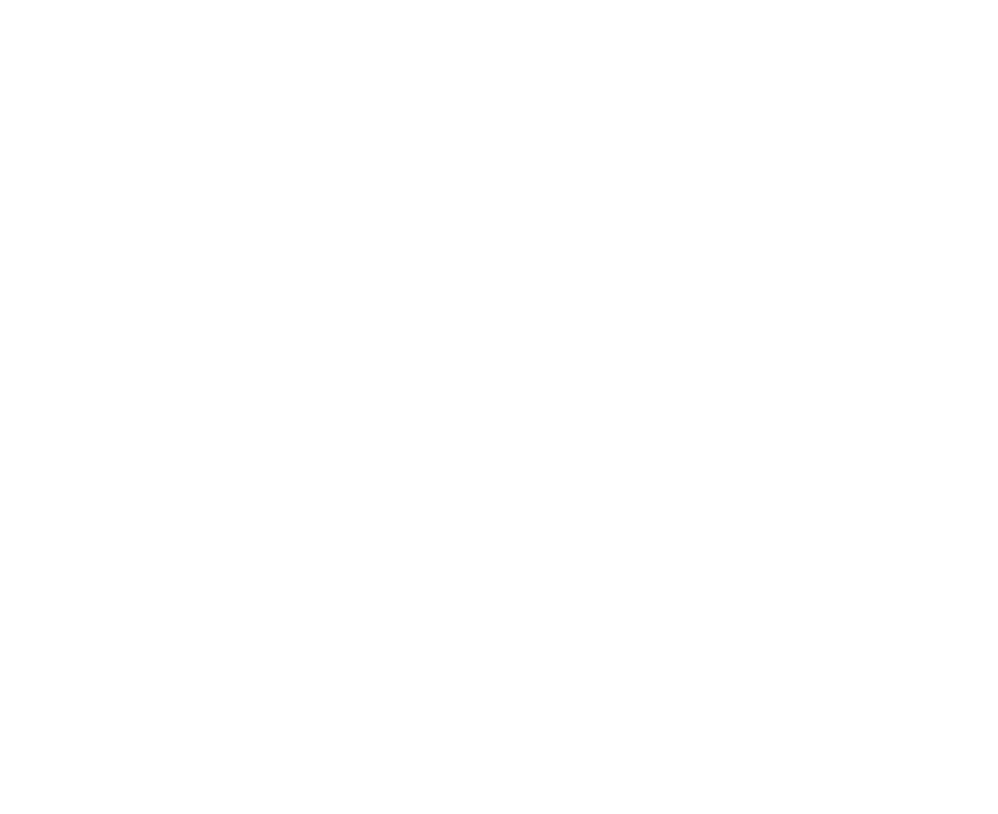
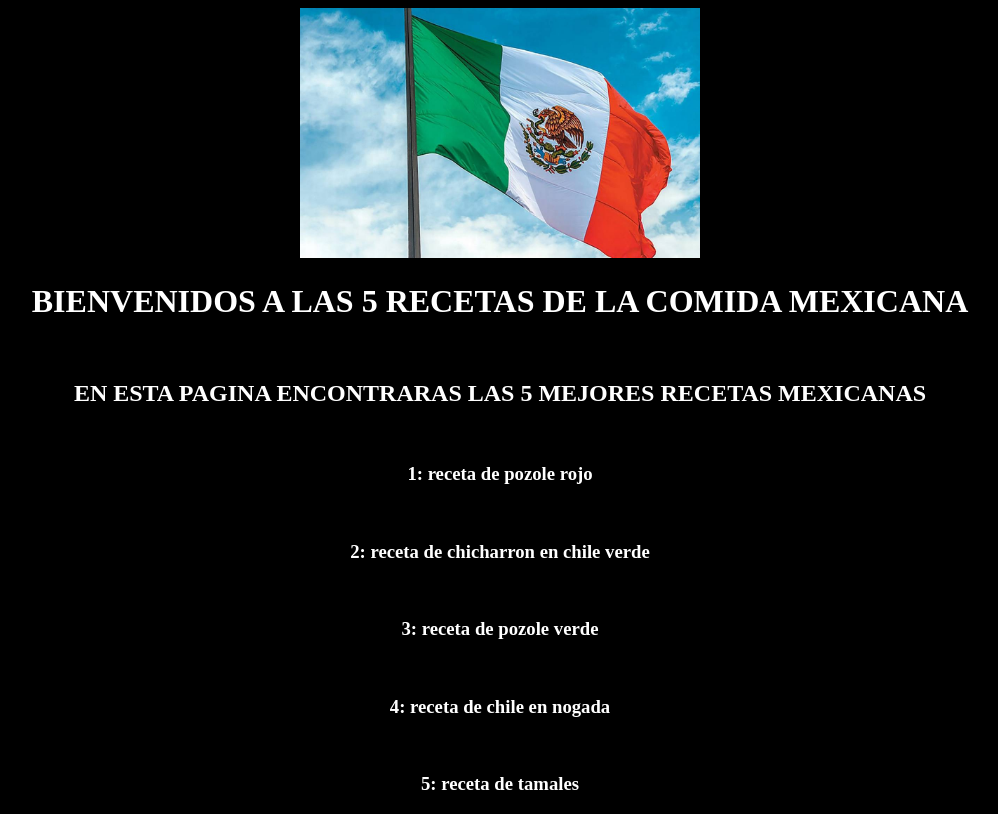
Before and after one commit to carlosfernandez12/FERNANDEZCASASCARLOSAXEL8, a plain HTML site: page ejercicios/index.html in a window 1280 px wide. Shown: the whole page, without its empty margins (140-1138 px from the left). Drawn offline with Linux system fonts and the light colour scheme.

Commit message:
actualizacion

```diff
--- a/ejercicios/index.html
+++ b/ejercicios/index.html
@@ -1,9 +1,29 @@
 <!DOCTYPE html>
 <html>
 <head>
-    <title>Document</title>
+    <title>COMIDA_MAMONA</title>
+    <style>
+        html{
+            color: white;
+            background-color: black;
+            text-align: center;
+        }
+    </style>
 </head>
 <body>
-
+    <img src="mex-2.jpeg" width="400">
+    <h1> BIENVENIDOS A LAS 5 RECETAS DE LA COMIDA MEXICANA</h1>
+    <br>
+    <H2>EN ESTA PAGINA ENCONTRARAS LAS 5 MEJORES RECETAS MEXICANAS</H2>
+    <br>
+    <h3>1: receta de pozole rojo </h3>
+    <br>
+    <h3>2: receta de chicharron en chile verde</h3>
+    <br>
+    <h3>3: receta de pozole verde </h3>
+    <br>
+    <h3>4: receta de chile en nogada </h3>
+    <br>
+    <h3>5: receta de tamales</h3>
 </body>
 </html>
```
Also changed, not shown: ejercicios/mex-2.jpeg (added).
